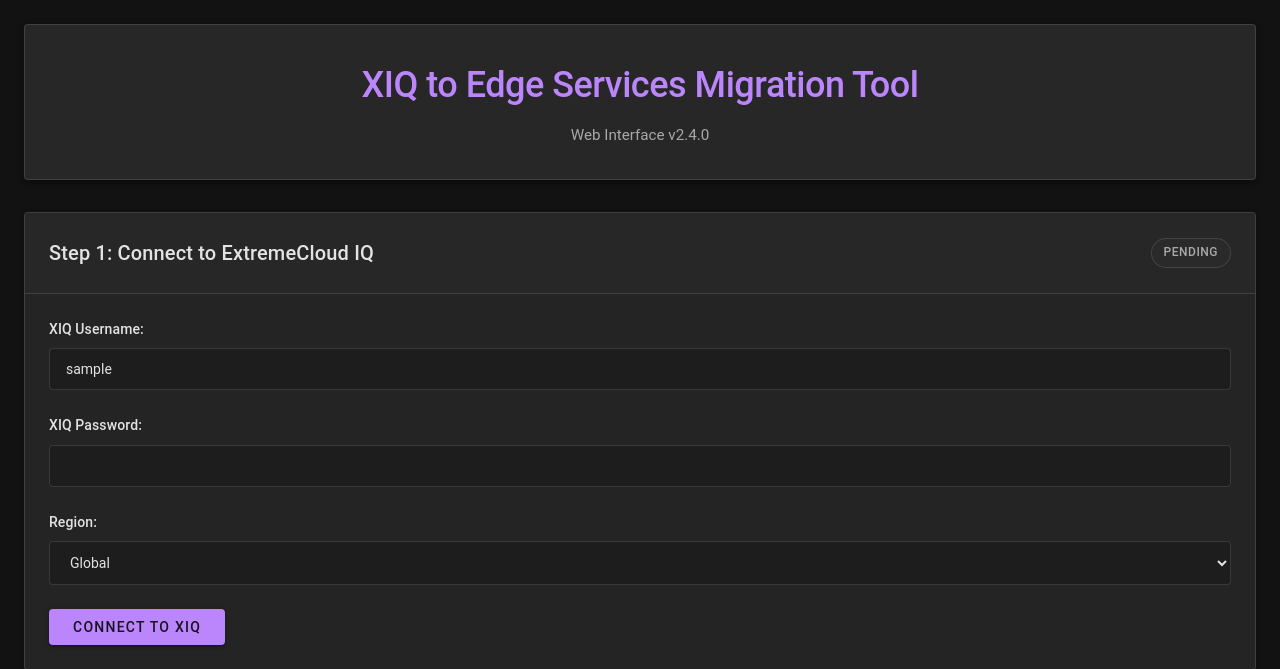
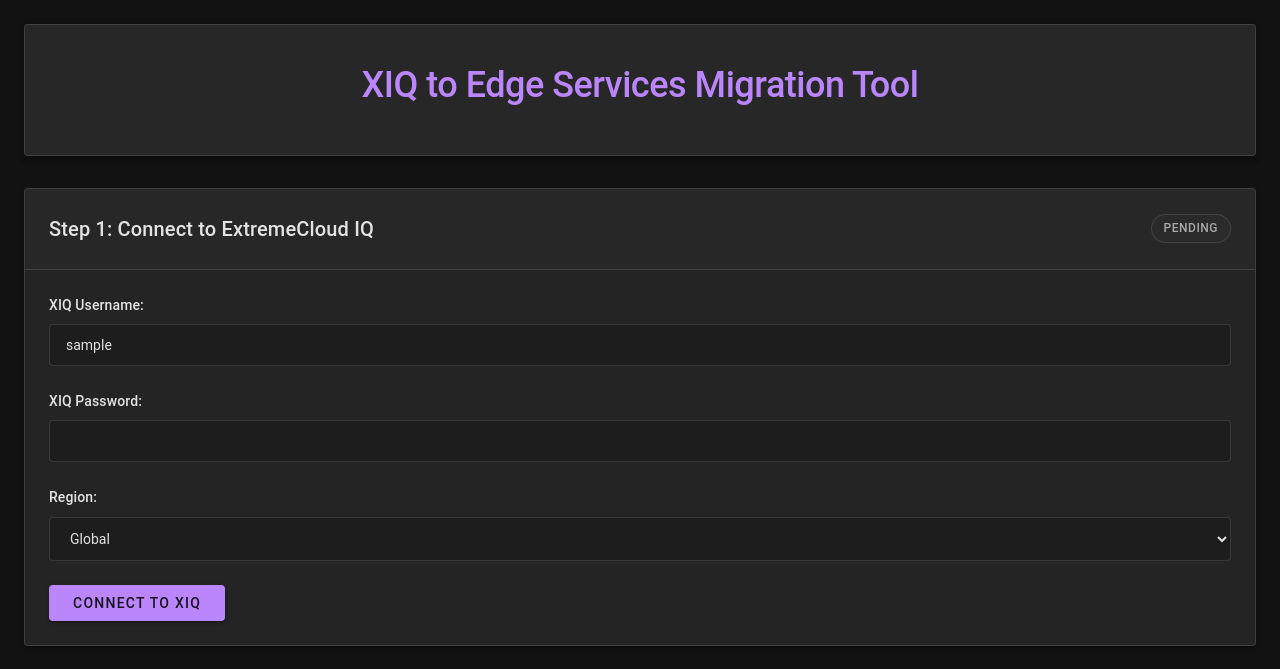
Before and after one commit to thomassophiea/xiq-edge-migration, a Flask app: page / in a window 1280 px wide. Shown: the top 669 px of the page. Run offline with Flask 3, Linux system fonts and the light colour scheme; the visitor is signed in with stand-in values (Sample User, id 1); data that the repository does not hold is empty.

Commit message:
Update index.html

```diff
--- a/templates/index.html
+++ b/templates/index.html
@@ -10,7 +10,6 @@
     <div class="container">
         <header>
             <h1>XIQ to Edge Services Migration Tool</h1>
-            <p class="subtitle">Web Interface v2.4.0</p>
         </header>
 
         <!-- Progress Bar -->
```
